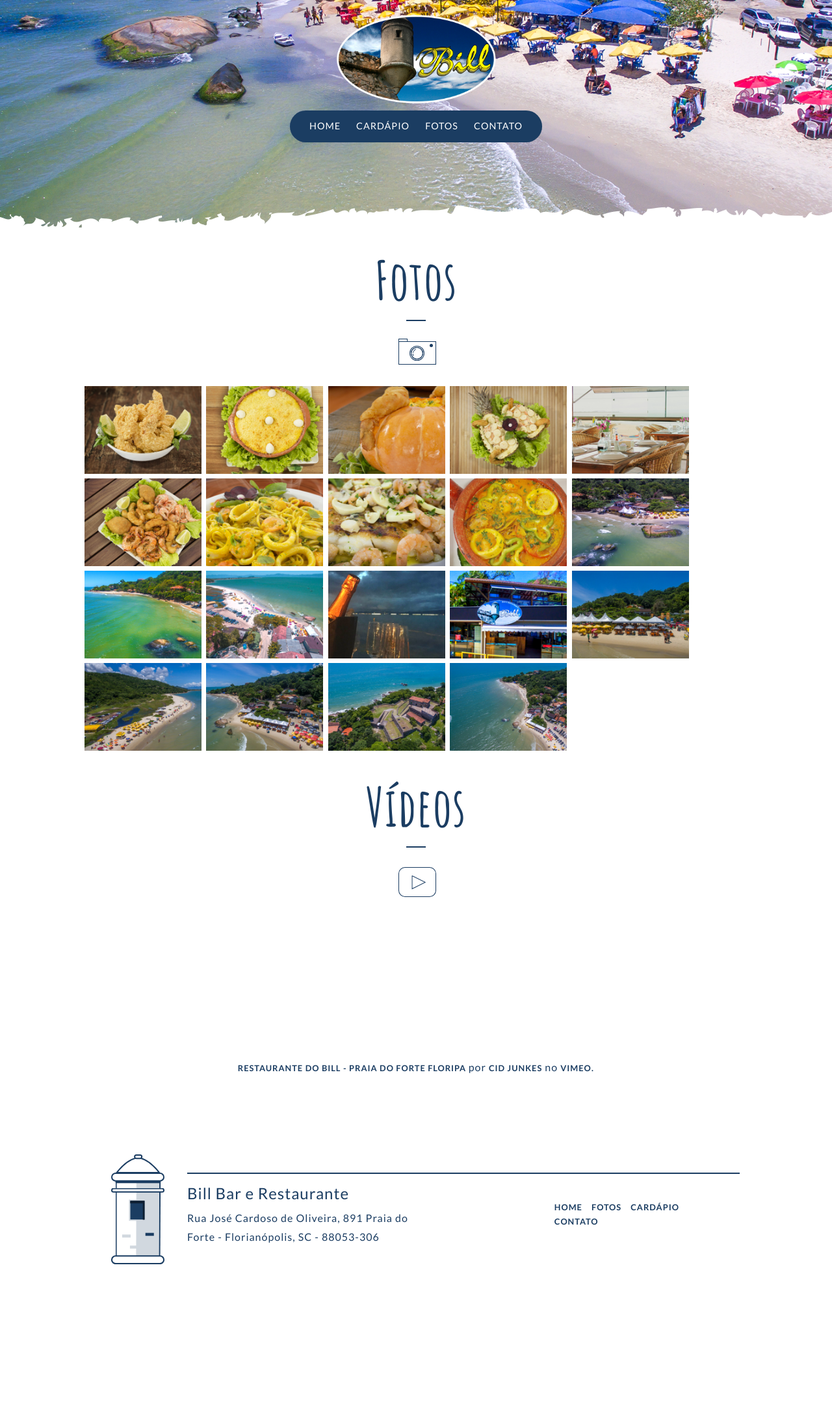
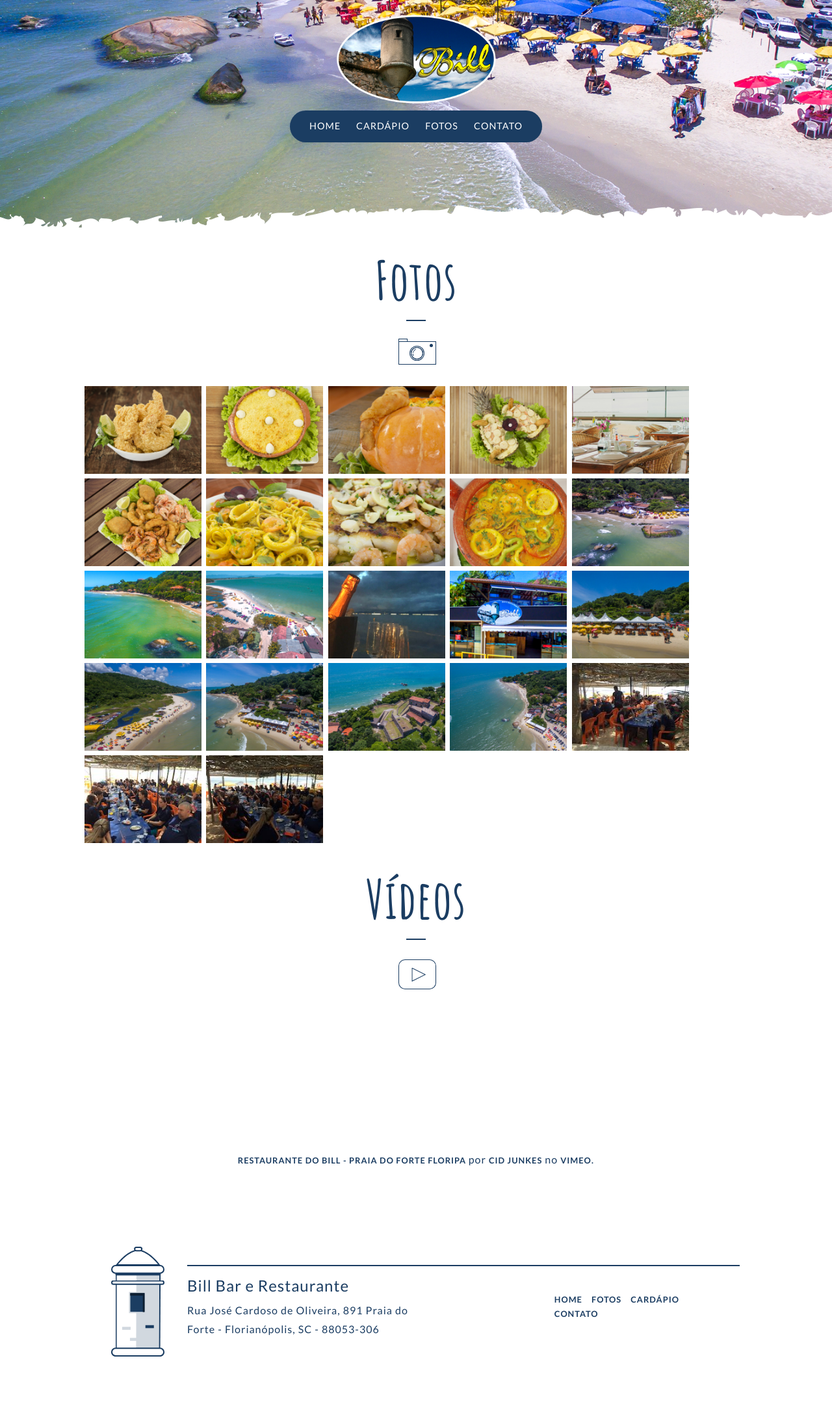
Before and after one commit to billrestaurante/bill-website, a Jekyll site: the page built from fotos.html, in a window 1280 px wide. Shown: the whole page at 65% size. Built offline with Jekyll 4.4.1, drawn with Linux system fonts in a browser that asks for light colours; before the commit the page ends 2018 px from its top, so only the background shows below that; grey boxes are pictures that could not be loaded.

Commit message:
Update fotos.html

```diff
--- a/fotos.html
+++ b/fotos.html
@@ -63,6 +63,15 @@ icon-title: ic-photo
     <a href="/img/pratos/19.jpg" data-lightbox="billone">
       <img class="thumb" src="/img/pratos/19_thumb.png" alt="">
     </a>
+    <a href="/img/pratos/20.jpg" data-lightbox="billone">
+      <img class="thumb" src="/img/pratos/20_thumb.png" alt="">
+    </a>
+    <a href="/img/pratos/21.jpg" data-lightbox="billone">
+      <img class="thumb" src="/img/pratos/21_thumb.png" alt="">
+    </a>
+    <a href="/img/pratos/22.jpg" data-lightbox="billone">
+      <img class="thumb" src="/img/pratos/22_thumb.png" alt="">
+    </a>
 
     <div class="title-page-container">
       <h2 class="page-title">Vídeos</h2>
```
